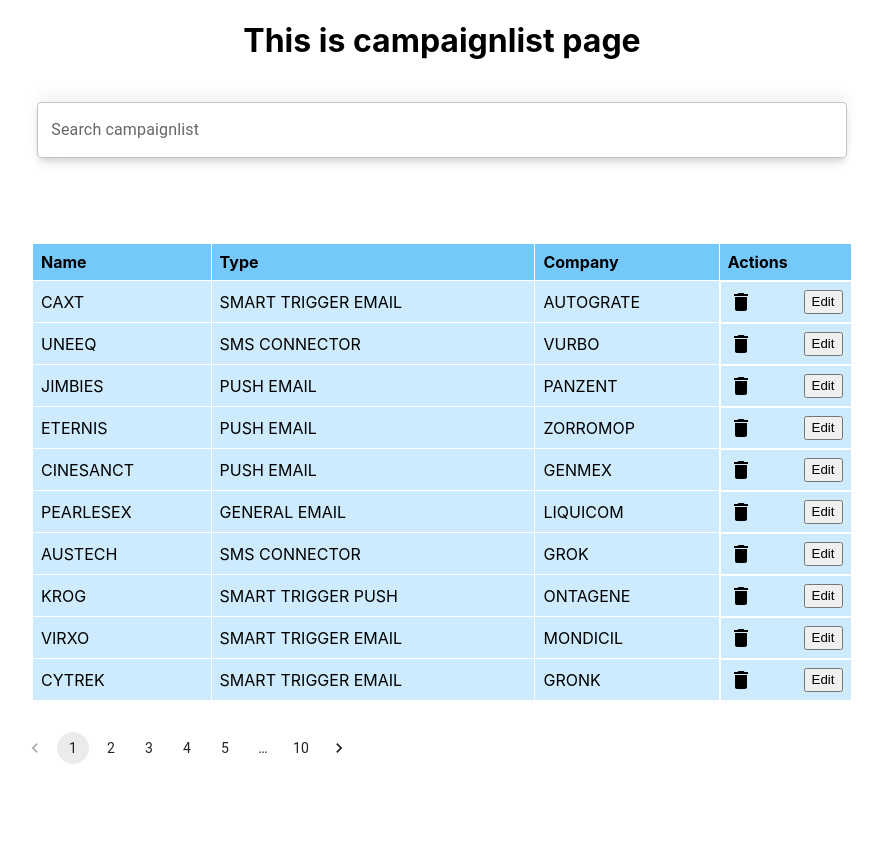
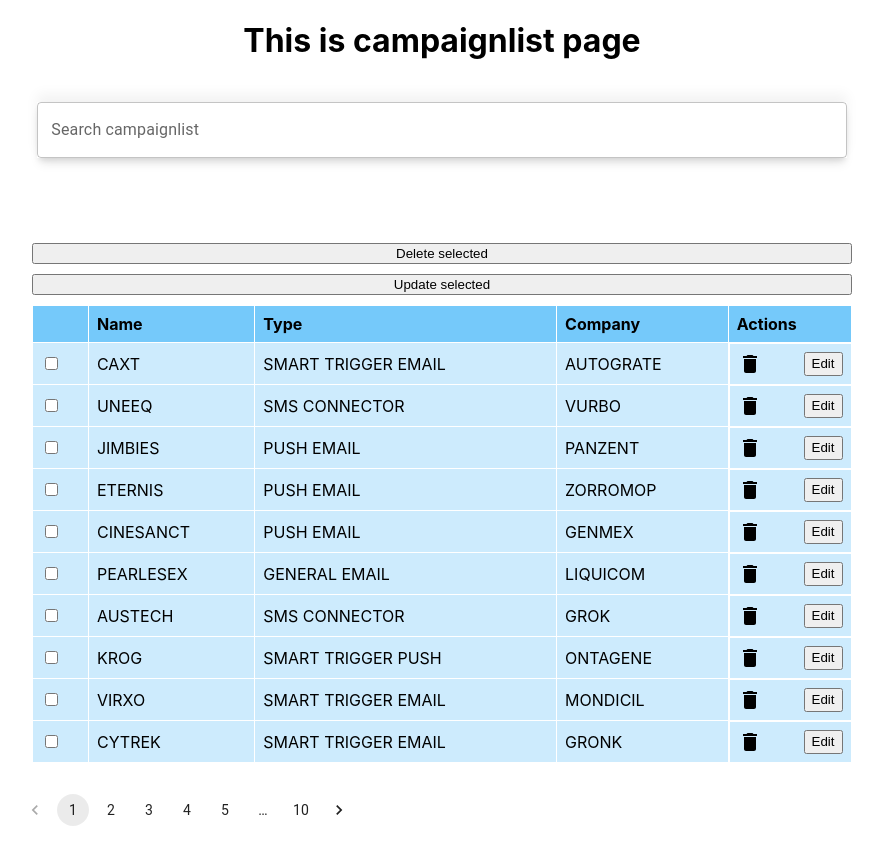
Before and after one commit to pratik9851/campaignlist, a React (Create React App) app: page /campaignlist in a window 1280 px wide. Shown: the top 864 px of the page, without its empty margins (198-1081 px from the left). Built offline with nearby package versions, Linux system fonts and the light colour scheme.

Commit message:
updated campaign app

```diff
--- a/src/components/Campaignlist.jsx
+++ b/src/components/Campaignlist.jsx
@@ -3,7 +3,7 @@ import styles from "./campaignlist.module.css";
 import { Box, Container, TextField } from "@mui/material";
 import Campaigntable from "./Capaigntable";
 import { useDispatch, useSelector } from "react-redux";
-import { addTolist } from "../redux/Action";
+import { addTolist, searchkeyword } from "../redux/Action";
 import Pagination from "@mui/material/Pagination";
 import Stack from "@mui/material/Stack";
 import campaign from "../data.json";
@@ -11,7 +11,6 @@ import campaign from "../data.json";
 export default function Campaignlist() {
   const [page, setPage] = useState(1);
   const [campignPerTable] = useState(10);
-  const [prev, setPrev] = useState(0);
 
   const dispatch = useDispatch();
   const list = useSelector((state) => state.list);
@@ -21,29 +20,9 @@ export default function Campaignlist() {
   }, [dispatch]);
 
   const handelchange = (e) => {
-    let { value } = e.target;
+    var { value } = e.target;
 
-    if (value.length > prev) {
-      setPrev(value.length);
-      value = value.toUpperCase();
-      var ans = list.filter(
-        (e) =>
-          e.name.includes(value) ||
-          e.type.includes(value) ||
-          e.company.includes(value)
-      );
-    } else {
-      setPrev(value.length);
-      value = value.toUpperCase();
-      ans = campaign.filter(
-        (e) =>
-          e.name.includes(value) ||
-          e.type.includes(value) ||
-          e.company.includes(value)
-      );
-    }
-
-    dispatch(addTolist(ans));
+    dispatch(searchkeyword(value));
   };
 
   function debounce(delay, callback) {
@@ -60,10 +39,6 @@ export default function Campaignlist() {
   const handleChange = (event, value) => {
     setPage(value);
   };
-
-  const indexOfLastCampaign = page * campignPerTable;
-  const indexOfFirstCampaign = indexOfLastCampaign - campignPerTable;
-  const currentCampaign = list.slice(indexOfFirstCampaign, indexOfLastCampaign);
 
   return (
     <div>
@@ -91,7 +66,7 @@ export default function Campaignlist() {
             />
           </div>
 
-          <Campaigntable list={currentCampaign} />
+          <Campaigntable page={page} campignPerTable={campignPerTable} />
           <Box style={{ marginTop: "15px" }}>
             <Stack spacing={2}>
               <Pagination
--- a/src/components/Capaigntable.jsx
+++ b/src/components/Capaigntable.jsx
@@ -1,6 +1,6 @@
-import React, { useState } from "react";
+import React, { useEffect, useState } from "react";
 import { useNavigate } from "react-router-dom";
-import { useDispatch } from "react-redux";
+import { useDispatch, useSelector } from "react-redux";
 import { addTolist, removeOne } from "../redux/Action";
 import DeleteIcon from "@mui/icons-material/Delete";
 import "./Capaigntable.css";
@@ -8,8 +8,10 @@ import Editrow from "./Editrow";
 import style from "./campaigntable.module.css";
 import campaign from "../data.json";
 
-export default function Campaigntable({ list }) {
+export default function Campaigntable({ page, campignPerTable }) {
+  const [checkedBoxes, setCheckedBoxes] = useState([]);
   const [show, setShow] = useState(false);
+  const [currentlist, setCurrentlist] = useState([]);
   const dispatch = useDispatch();
   const [editFormData, setEditFormData] = useState({
     name: "",
@@ -19,6 +21,18 @@ export default function Campaigntable({ list }) {
 
   const [editCampaignId, setEditCampaignId] = useState(null);
 
+  const list = useSelector((state) => state.list);
+
+  const search = useSelector((state) => state.search);
+
+  useEffect(() => {
+    let key = search.toUpperCase();
+    let ans = list.filter(
+      (e) =>
+        e.name.includes(key) || e.type.includes(key) || e.company.includes()
+    );
+    setCurrentlist(ans);
+  }, [search, list]);
   const handleEditFormChange = (event) => {
     event.preventDefault();
 
@@ -49,6 +63,7 @@ export default function Campaigntable({ list }) {
     newCampaigns[index] = editedcampaign;
 
     dispatch(addTolist(newCampaigns));
+
     // setcampaigns(newcampaigns);
     setEditCampaignId(null);
   };
@@ -77,6 +92,40 @@ export default function Campaigntable({ list }) {
     navigate(`/campaignlist/${id}`);
   };
 
+  const handelcheckboxchange = (e, item) => {
+    if (e.target.checked) {
+      let arr = checkedBoxes;
+      arr.push(item._id);
+
+      setCheckedBoxes(arr);
+    } else {
+      let items = checkedBoxes.splice(checkedBoxes.indexOf(item._id), 1);
+
+      setCheckedBoxes(items);
+    }
+    console.log(checkedBoxes);
+  };
+
+  const deleteBulk = () => {
+    let newlist = [...list];
+
+    for (let i = 0; i < checkedBoxes.length; i++) {
+      newlist = newlist.filter((el) => el._id !== checkedBoxes[i]);
+      console.log(newlist);
+    }
+    dispatch(addTolist(newlist));
+  };
+  const handelremove = (e) => () => {
+    dispatch(removeOne(e._id));
+  };
+
+  const indexOfLastCampaign = page * campignPerTable;
+  const indexOfFirstCampaign = indexOfLastCampaign - campignPerTable;
+  const currentCampaign = currentlist.slice(
+    indexOfFirstCampaign,
+    indexOfLastCampaign
+  );
+
   return (
     <div style={{ marginTop: "15px" }}>
       <div className="container">
@@ -91,10 +140,13 @@ export default function Campaigntable({ list }) {
               handleCancelClick={handleCancelClick}
             />
           </form>
+          <button onClick={deleteBulk}>Delete selected</button>
+          <button>Update selected</button>
 
           <table>
             <thead>
               <tr>
+                <th></th>
                 <th>Name</th>
                 <th>Type</th>
                 <th>Company</th>
@@ -102,13 +154,21 @@ export default function Campaigntable({ list }) {
               </tr>
             </thead>
             <tbody>
-              {list.map((el) => (
+              {currentCampaign.map((el) => (
                 <tr key={el._id}>
+                  <td>
+                    <input
+                      type="checkbox"
+                      id={el.id}
+                      checked={checkedBoxes.find((p) => p._id === el._id)}
+                      onChange={(e) => handelcheckboxchange(e, el)}
+                    />
+                  </td>
                   <td onClick={handelredirect(el._id)}>{el.name}</td>
                   <td onClick={handelredirect(el._id)}>{el.type}</td>
                   <td onClick={handelredirect(el._id)}>{el.company}</td>
                   <td className="Action">
-                    <DeleteIcon onClick={() => dispatch(removeOne(el._id))} />{" "}
+                    <DeleteIcon onClick={handelremove(el)} />
                     <button onClick={(event) => handleEditClick(event, el)}>
                       Edit
                     </button>
--- a/src/redux/Action.js
+++ b/src/redux/Action.js
@@ -1,4 +1,9 @@
-import { ADD_ONLIST, ALL_DETAILS, REMOVE_ONE } from "./ActionType";
+import {
+  ADD_ONLIST,
+  ALL_DETAILS,
+  REMOVE_ONE,
+  SEARCH_KEYWORD,
+} from "./ActionType";
 
 const addTolist = (data) => {
   return {
@@ -20,5 +25,11 @@ const removeOne = (data) => {
     payload: data,
   };
 };
+const searchkeyword = (data) => {
+  return {
+    type: SEARCH_KEYWORD,
+    payload: data,
+  };
+};
 
-export { addTolist, allDetails, removeOne };
+export { addTolist, allDetails, removeOne, searchkeyword };
--- a/src/redux/ActionType.js
+++ b/src/redux/ActionType.js
@@ -4,3 +4,4 @@ export const ADD_ONLIST="ADD_ONLIST"
 export const REMOVE_ONE="REMOVE_ONE"
 export const UPDATE_ONE="DONE_ONE"
 export const ALL_DETAILS="ALL_DETAILS"
+export const SEARCH_KEYWORD="SEARCH_KEYWORD"
--- a/src/redux/CampaignReducer.js
+++ b/src/redux/CampaignReducer.js
@@ -1,9 +1,10 @@
-import { ADD_ONLIST, REMOVE_ONE } from "./ActionType";
+import { ADD_ONLIST, REMOVE_ONE, SEARCH_KEYWORD } from "./ActionType";
 import _ from "lodash";
 
 const initialstate = {
   list: [],
   alldetail: [],
+  search: "",
 };
 
 const CampaignReducer = (state = initialstate, action) => {
@@ -13,10 +14,16 @@ const CampaignReducer = (state = initialstate, action) => {
         ...state,
         list: action.payload,
       };
+
     case REMOVE_ONE:
       return {
         ...state,
         list: _.filter(state.list, (el) => el._id !== action.payload),
+      };
+    case SEARCH_KEYWORD:
+      return {
+        ...state,
+        search: action.payload,
       };
     default:
       return {
```
